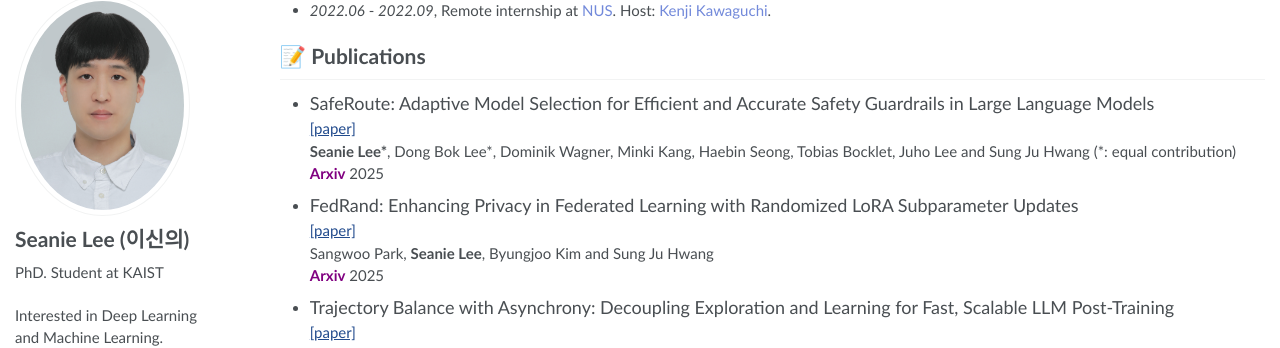
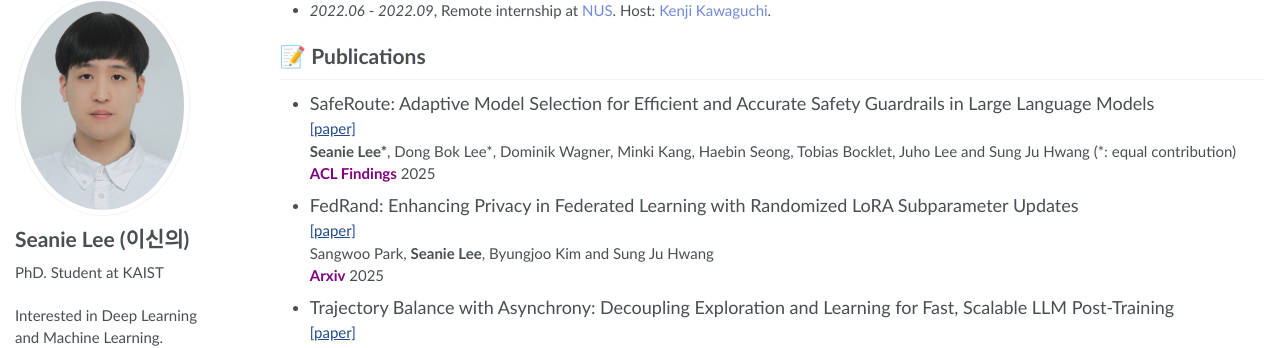
Before and after one commit to seanie12/seanie12.github.io, a Jekyll site: the page built from _pages/about.md, in a window 1280 px wide and 900 px high, scrolled down 402 px. Shown: the part 96-444 px from the top of the window. Built offline with Jekyll 4.4.1, drawn with Linux system fonts in a browser that asks for light colours.

Commit message:
Update about.md

```diff
--- a/_pages/about.md
+++ b/_pages/about.md
@@ -42,7 +42,7 @@ During my PhD study, I interned at Mila in 2024, where I had the opportunity to
 - <font size="4">SafeRoute: Adaptive Model Selection for Efficient and Accurate Safety Guardrails in Large Language Models</font>
 [[paper]](https://arxiv.org/abs/2502.12464) \\
 **Seanie Lee\***, Dong Bok Lee\*, Dominik Wagner, Minki Kang, Haebin Seong, Tobias Bocklet, Juho Lee and Sung Ju Hwang (\*: equal contribution)  \\
-<span style="color:purple">**Arxiv**</span> 2025
+<span style="color:purple">**ACL Findings**</span> 2025
 
 
 - <font size="4">FedRand: Enhancing Privacy in Federated Learning with Randomized LoRA Subparameter Updates</font>
```
